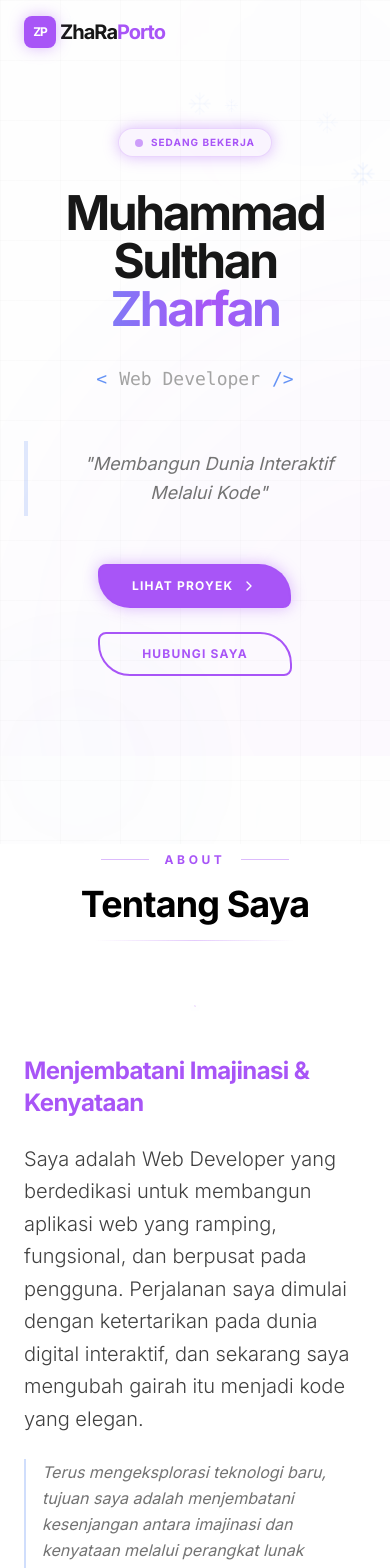
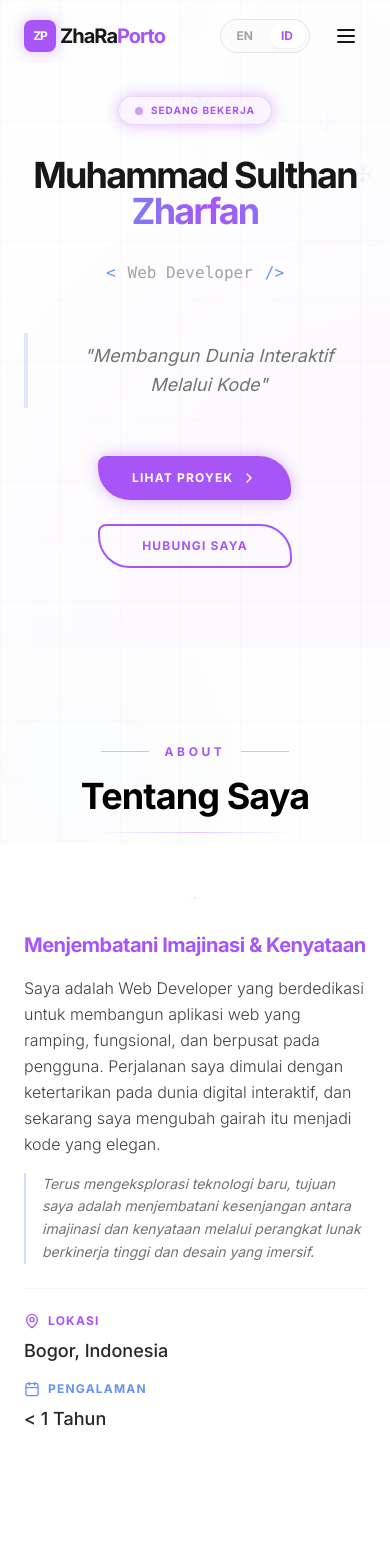
Before and after one commit to SulthanZharfan/my-portofolio, a Next.js app: page / in a window 390 px wide. Shown: the top 1568 px of the page. Built offline with nearby package versions, Linux system fonts and the light colour scheme.

Commit message:
Update Code

```diff
--- a/components/animation/Reveal.tsx
+++ b/components/animation/Reveal.tsx
@@ -7,9 +7,10 @@ interface RevealProps {
   children: React.ReactNode;
   width?: "fit-content" | "100%";
   delay?: number;
+  className?: string;
 }
 
-export const Reveal = ({ children, width = "fit-content", delay = 0.25 }: RevealProps) => {
+export const Reveal = ({ children, width = "fit-content", delay = 0.25, className }: RevealProps) => {
   const ref = useRef(null);
   const isInView = useInView(ref, { once: true });
   const mainControls = useAnimation();
@@ -21,7 +22,7 @@ export const Reveal = ({ children, width = "fit-content", delay = 0.25 }: Reveal
   }, [isInView, mainControls]);
 
   return (
-    <div ref={ref} style={{ position: "relative", width, overflow: "hidden" }}>
+    <div ref={ref} className={className} style={{ position: "relative", width, overflow: "hidden" }}>
       <motion.div
         variants={{
           hidden: { opacity: 0, y: 75 },
@@ -30,6 +31,7 @@ export const Reveal = ({ children, width = "fit-content", delay = 0.25 }: Reveal
         initial="hidden"
         animate={mainControls}
         transition={{ duration: 0.5, delay }}
+        className="h-full"
       >
         {children}
       </motion.div>
--- a/components/sections/About.tsx
+++ b/components/sections/About.tsx
@@ -18,8 +18,8 @@ export const About = () => {
   return (
     <SectionWrapper id="about" title={trans.title}>
       <Reveal width="100%">
-        <div className="grid md:grid-cols-2 gap-12 items-center">
-          <CyberCard className="relative aspect-square max-w-md mx-auto md:mx-0 overflow-hidden group p-0">
+        <div className="grid md:grid-cols-2 gap-8 md:gap-12 items-center">
+          <CyberCard className="relative aspect-square max-w-[280px] sm:max-w-md mx-auto md:mx-0 overflow-hidden group p-0">
             <div className="absolute top-6 right-6 z-20">
               <Snowflake className="w-8 h-8 text-neon-ice drop-shadow-ice-glow animate-spin-slow opacity-50" />
             </div>
@@ -37,18 +37,18 @@ export const About = () => {
             </div>
           </CyberCard>
 
-          <div className="space-y-8">
-            <div className="space-y-6">
-              <h3 className="text-2xl font-bold text-neon-purple tracking-tight">
+          <div className="space-y-6 md:space-y-8">
+            <div className="space-y-4 md:space-y-6">
+              <h3 className="text-xl md:text-2xl font-bold text-neon-purple tracking-tight">
                 {trans.goal}
               </h3>
-              <p className="text-xl text-neutral-700 leading-relaxed font-light">
+              <p className="text-base md:text-xl text-neutral-700 leading-relaxed font-light">
                 {t({
                   en: "I am a passionate Web Developer dedicated to building sleek, functional, and user-centric web applications. My journey started with a fascination for interactive digital worlds, and now I turn that passion into elegant code.",
                   id: "Saya adalah Web Developer yang berdedikasi untuk membangun aplikasi web yang ramping, fungsional, dan berpusat pada pengguna. Perjalanan saya dimulai dengan ketertarikan pada dunia digital interaktif, dan sekarang saya mengubah gairah itu menjadi kode yang elegan."
                 })}
               </p>
-              <p className="text-neutral-500 leading-relaxed italic border-l-2 border-neon-ice/30 pl-4">
+              <p className="text-sm md:text-base text-neutral-500 leading-relaxed italic border-l-2 border-neon-ice/30 pl-4">
                 {t({
                   en: "Constantly exploring new technologies, my goal is to bridge the gap between imagination and reality through high-performance software and immersive designs.",
                   id: "Terus mengeksplorasi teknologi baru, tujuan saya adalah menjembatani kesenjangan antara imajinasi dan kenyataan melalui perangkat lunak berkinerja tinggi dan desain yang imersif."
@@ -56,7 +56,7 @@ export const About = () => {
               </p>
             </div>
 
-            <div className="grid grid-cols-2 gap-6 pt-6 border-t border-neutral-100">
+            <div className="grid grid-cols-1 sm:grid-cols-2 gap-4 sm:gap-6 pt-6 border-t border-neutral-100">
               <div className="flex flex-col gap-1">
                 <div className="flex items-center gap-2 text-neon-purple mb-1">
                   <MapPin size={16} />
--- a/components/sections/Contact.tsx
+++ b/components/sections/Contact.tsx
@@ -55,21 +55,21 @@ export const Contact = () => {
       <div className="grid md:grid-cols-5 gap-12">
         <div className="md:col-span-2 space-y-8">
           <Reveal width="100%">
-            <CyberCard className="flex items-center gap-4 p-6">
-              <div className="p-2.5 w-fit rounded-xl bg-neon-purple/10 text-neon-purple">
-                <Mail size={24} />
+            <CyberCard className="flex items-center gap-4 p-4 md:p-6">
+              <div className="p-2 w-fit rounded-xl bg-neon-purple/10 text-neon-purple flex-shrink-0">
+                <Mail size={20} className="md:w-6 md:h-6" />
               </div>
-              <div>
-                <p className="text-[10px] uppercase tracking-widest font-bold text-neutral-400 mb-1">{trans.email}</p>
-                <p className="text-lg font-medium text-neutral-800 underline decoration-neon-purple/30 decoration-2 underline-offset-4">zharfan2231@gmail.com</p>
+              <div className="min-w-0">
+                <p className="text-[10px] uppercase tracking-widest font-bold text-neutral-400 mb-0.5">{trans.email}</p>
+                <p className="text-sm sm:text-base md:text-lg font-medium text-neutral-800 underline decoration-neon-purple/30 decoration-2 underline-offset-4 truncate">zharfan2231@gmail.com</p>
               </div>
             </CyberCard>
           </Reveal>
 
           <Reveal width="100%" delay={0.4}>
-            <CyberCard className="p-8">
-              <p className="text-[10px] uppercase tracking-widest font-bold text-neutral-400 mb-6">{trans.socials}</p>
-              <div className="flex gap-4">
+            <CyberCard className="p-6 md:p-8">
+              <p className="text-[10px] uppercase tracking-widest font-bold text-neutral-400 mb-4 md:mb-6">{trans.socials}</p>
+              <div className="flex gap-3 md:gap-4">
                 {[
                   { icon: Github, link: "https://github.com/SulthanZharfan", color: "hover:bg-black hover:text-white" },
                   { icon: Linkedin, link: "https://www.linkedin.com/in/muhammadsulthanzharfan/", color: "hover:bg-[#0077b5] hover:text-white" },
@@ -78,9 +78,9 @@ export const Contact = () => {
                   <a
                     key={idx}
                     href={social.link}
-                    className={cn("p-4 rounded-xl bg-neutral-50 text-neutral-400 transition-all duration-300 border border-neutral-100", social.color)}
+                    className={cn("p-3 md:p-4 rounded-xl bg-neutral-50 text-neutral-400 transition-all duration-300 border border-neutral-100", social.color)}
                   >
-                    <social.icon size={20} />
+                    <social.icon size={18} className="md:w-5 md:h-5" />
                   </a>
                 ))}
               </div>
--- a/components/sections/CurrentJob.tsx
+++ b/components/sections/CurrentJob.tsx
@@ -31,7 +31,7 @@ export const CurrentJob = () => {
                   {t(currentJob.status)}
                 </div>
 
-                <h3 className="text-3xl md:text-4xl font-black text-neutral-900 tracking-tighter">
+                <h3 className="text-2xl md:text-4xl font-black text-neutral-900 tracking-tighter">
                   {t(currentJob.role)} @ <span className="text-neon-purple">{currentJob.company}</span>
                 </h3>
 
--- a/components/sections/HeroSection.tsx
+++ b/components/sections/HeroSection.tsx
@@ -34,7 +34,7 @@ export const HeroSection = () => {
   };
 
   return (
-    <SectionWrapper id="home" className="pt-32 pb-20 md:pt-48 md:pb-32 flex flex-col items-center text-center">
+    <SectionWrapper id="home" className="pt-24 pb-20 md:pt-48 md:pb-32 flex flex-col items-center text-center">
       <GlowEffect color="purple" size="lg" className="top-1/4" />
 
       <motion.div
@@ -48,14 +48,14 @@ export const HeroSection = () => {
           {t(content.badge)}
         </motion.div>
 
-        <motion.h1 variants={itemVariants} className="text-5xl md:text-8xl font-bold tracking-tighter mb-8 leading-none">
+        <motion.h1 variants={itemVariants} className="text-4xl sm:text-6xl md:text-8xl font-bold tracking-tighter mb-8 leading-none">
           <span className="text-neutral-900 block md:inline">Muhammad Sulthan </span>
           <span className="text-transparent bg-clip-text bg-gradient-to-r from-neon-purple via-neon-ice to-neon-purple bg-[length:200%_auto] animate-[gradient_4s_linear_infinite] drop-shadow-neon-glow">
             Zharfan
           </span>
         </motion.h1>
 
-        <motion.p variants={itemVariants} className="text-lg md:text-2xl font-mono text-neutral-400 mb-12 flex items-center gap-3">
+        <motion.p variants={itemVariants} className="text-base md:text-2xl font-mono text-neutral-400 mb-12 flex items-center gap-3">
           <span className="text-neon-ice">&lt;</span>
           Web Developer
           <span className="text-neon-ice">/&gt;</span>
--- a/components/sections/Navbar.tsx
+++ b/components/sections/Navbar.tsx
@@ -6,9 +6,12 @@ import { LanguageToggle } from "../ui/LanguageToggle";
 import { useLanguage } from "@/context/LanguageContext";
 import { cn } from "@/lib/utils";
 import { translations } from "@/data/translations";
+import { Menu, X } from "lucide-react";
+import { motion, AnimatePresence } from "framer-motion";
 
 export const Navbar = () => {
   const [isScrolled, setIsScrolled] = useState(false);
+  const [isMenuOpen, setIsMenuOpen] = useState(false);
   const [activeSection, setActiveSection] = useState("home");
   const { language } = useLanguage();
   const navTexts = translations[language].nav;
@@ -40,20 +43,44 @@ export const Navbar = () => {
     return () => window.removeEventListener("scroll", handleScroll);
   }, [navLinks]);
 
+  // Lock scroll when menu is open
+  useEffect(() => {
+    if (isMenuOpen) {
+      document.body.style.overflow = "hidden";
+    } else {
+      document.body.style.overflow = "unset";
+    }
+  }, [isMenuOpen]);
+
   return (
     <nav
       className={cn(
-        "fixed top-0 left-0 right-0 z-50 transition-all duration-300 px-6 py-4",
-        isScrolled ? "bg-white/80 backdrop-blur-md border-b border-neon-ice/20 py-3 shadow-sm" : "bg-transparent"
+        "fixed top-0 left-0 right-0 z-[100] transition-all duration-300",
+        isMenuOpen ? "inset-0 bg-white" : "px-6 py-4",
+        !isMenuOpen && isScrolled ? "bg-white/90 backdrop-blur-lg border-b border-neon-ice/20 py-3 shadow-sm" :
+        !isMenuOpen ? "bg-transparent" : ""
       )}
     >
-      <div className="max-w-7xl mx-auto flex items-center justify-between">
-        <Link href="/" className="text-xl font-bold tracking-tighter hover:text-neon-purple transition-shadow flex items-center gap-1 group">
+      <div className={cn(
+        "max-w-7xl mx-auto flex flex-col h-full",
+        !isMenuOpen ? "flex-row items-center justify-between" : ""
+      )}>
+        {/* Top Bar (Logo + Toggle) */}
+        <div className={cn(
+          "flex items-center justify-between w-full",
+          isMenuOpen ? "px-6 py-4 border-b border-neutral-100" : ""
+        )}>
+          <Link
+            href="/"
+            onClick={() => setIsMenuOpen(false)}
+            className="text-xl font-bold tracking-tighter hover:text-neon-purple transition-shadow flex items-center gap-1 group"
+          >
             <div className="w-8 h-8 rounded-lg bg-neon-purple flex items-center justify-center text-white text-xs shadow-neon-glow group-hover:scale-110 transition-transform font-bold">ZP</div>
             <span className="flex text-neutral-900">ZhaRa<span className="text-neon-purple">Porto</span></span>
           </Link>
 
-        {/* Desktop Nav */}
+          {/* Desktop Nav Icons/Toggles (Hidden on Mobile Menu) */}
+          {!isMenuOpen && (
             <div className="hidden md:flex items-center gap-8">
               {navLinks.map((link) => (
                 <Link
@@ -75,6 +102,70 @@ export const Navbar = () => {
               <div className="h-6 w-px bg-neutral-200 mx-2" />
               <LanguageToggle />
             </div>
+          )}
+
+          {/* Mobile Controls */}
+          <div className="flex md:hidden items-center gap-4">
+            {!isMenuOpen && <LanguageToggle />}
+            <button
+              onClick={() => setIsMenuOpen(!isMenuOpen)}
+              className="p-2 text-neutral-900"
+              aria-label="Toggle Menu"
+            >
+              {isMenuOpen ? <X size={24} /> : <Menu size={24} />}
+            </button>
+          </div>
+        </div>
+
+        {/* Mobile Menu Content */}
+        <AnimatePresence>
+          {isMenuOpen && (
+            <motion.div
+              initial={{ opacity: 0 }}
+              animate={{ opacity: 1 }}
+              exit={{ opacity: 0 }}
+              className="flex-grow flex flex-col md:hidden overflow-hidden"
+            >
+              <div className="flex-grow flex flex-col items-start px-8 pt-12 space-y-6 overflow-y-auto">
+                {navLinks.map((link, idx) => (
+                  <motion.div
+                    key={link.id}
+                    initial={{ opacity: 0, x: 20 }}
+                    animate={{ opacity: 1, x: 0 }}
+                    transition={{ delay: idx * 0.05 }}
+                  >
+                    <Link
+                      href={link.href}
+                      onClick={() => setIsMenuOpen(false)}
+                      className={cn(
+                        "group flex items-center gap-4 text-3xl font-black uppercase tracking-widest transition-all duration-300",
+                        activeSection === link.id ? "text-neon-purple scale-105" : "text-neutral-400 hover:text-neutral-900 font-bold"
+                      )}
+                    >
+                      <span className={cn(
+                        "w-2 h-2 rounded-full transition-all duration-300",
+                        activeSection === link.id ? "bg-neon-purple scale-150" : "bg-transparent group-hover:bg-neutral-200"
+                      )} />
+                      {link.name}
+                    </Link>
+                  </motion.div>
+                ))}
+              </div>
+
+              {/* Mobile Footer */}
+              <div className="p-8 border-t border-neutral-100 bg-neutral-50/50">
+                <p className="text-[10px] uppercase font-bold tracking-[0.2em] text-neutral-400 mb-4">Connect</p>
+                <div className="flex flex-col gap-2">
+                   <span className="text-xs text-neutral-500 font-mono tracking-tighter">© 2026 ZhaRaPorto // MSZ</span>
+                   <div className="flex gap-4 mt-2">
+                      <LanguageToggle />
+                      <span className="text-[10px] text-neutral-300 uppercase self-center">System Online</span>
+                   </div>
+                </div>
+              </div>
+            </motion.div>
+          )}
+        </AnimatePresence>
       </div>
     </nav>
   );
--- a/components/sections/Projects.tsx
+++ b/components/sections/Projects.tsx
@@ -18,17 +18,17 @@ export const Projects = () => {
 
   return (
     <SectionWrapper id="projects" title={trans.title}>
-      <div className="grid md:grid-cols-3 gap-8">
+      <div className="grid grid-cols-1 sm:grid-cols-2 lg:grid-cols-3 gap-6 md:gap-8">
         {projects.map((project, index) => (
-          <Reveal key={index} width="100%" delay={index * 0.1}>
-            <CyberCard className="flex flex-col h-full overflow-hidden">
-              <div className="relative aspect-video bg-neutral-900 mb-6 rounded-lg overflow-hidden border border-neutral-800 group-hover:border-neon-ice/60 transition-colors">
+          <Reveal key={index} width="100%" className="h-full" delay={index * 0.1}>
+            <CyberCard className="flex flex-col h-full overflow-hidden p-0">
+              <div className="relative aspect-video bg-neutral-900 rounded-t-lg overflow-hidden border-b border-neutral-800 group-hover:border-neon-ice/60 transition-colors">
                  <Image
                     src={project.image}
                     alt={t(project.title)}
                     fill
                     className="object-cover opacity-40 group-hover:opacity-100 group-hover:scale-105 transition-all duration-700"
-                    sizes="(max-w-768px) 100vw, 50vw"
+                    sizes="(max-w-768px) 100vw, 33vw"
                     loading="lazy"
                  />
                  <div className="absolute top-2 right-2 px-2 py-1 bg-black/50 backdrop-blur-sm rounded text-[10px] text-white font-mono flex items-center gap-1 z-10">
@@ -37,8 +37,8 @@ export const Projects = () => {
                  </div>
               </div>
 
-              <div className="flex flex-col flex-grow text-left">
-                <h3 className="text-2xl font-black mb-3 group-hover:text-neon-purple transition-colors tracking-tighter">
+              <div className="flex flex-col flex-grow text-left p-5 md:p-6">
+                <h3 className="text-xl md:text-2xl font-black mb-3 group-hover:text-neon-purple transition-colors tracking-tighter">
                   {t(project.title)}
                 </h3>
                 <p className="text-neutral-500 text-sm mb-6 leading-relaxed">
--- a/components/sections/Skills.tsx
+++ b/components/sections/Skills.tsx
@@ -15,17 +15,17 @@ export const Skills = () => {
 
   return (
     <SectionWrapper id="skills" title={t.title}>
-      <div className="grid md:grid-cols-2 gap-12">
+      <div className="grid grid-cols-1 lg:grid-cols-2 gap-8 md:gap-12">
         {skills.map((group, idx) => (
           <Reveal key={idx} width="100%" delay={idx * 0.2}>
-            <div className="flex flex-col gap-8">
+            <div className="flex flex-col gap-6 md:gap-8">
               <div className="flex items-center gap-3 px-4 py-2 bg-neon-purple/5 border-l-4 border-neon-purple rounded-r-md w-fit">
-                 <span className="text-xs font-bold tracking-widest text-neon-purple uppercase">{group.category}</span>
+                 <span className="text-[10px] md:text-xs font-bold tracking-widest text-neon-purple uppercase">{group.category}</span>
               </div>
 
-              <div className="grid gap-6">
+              <div className="grid gap-4 md:gap-6">
                 {group.items.map((skill, sIdx) => (
-                  <CyberCard key={sIdx} className="p-5 flex flex-col gap-4">
+                  <CyberCard key={sIdx} className="p-4 md:p-5 flex flex-col gap-3 md:gap-4">
                     <div className="flex items-center justify-between">
                       <div className="flex items-center gap-3">
                         <div className="p-2 rounded-lg bg-neon-ice/10 text-neon-ice group-hover:bg-neon-ice/20 transition-colors">
```
Lines whose indentation alone changed are shown as unchanged.
